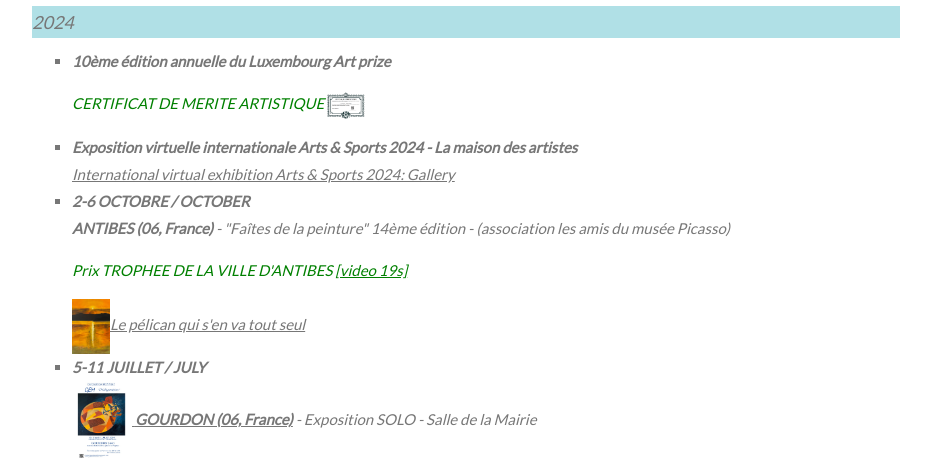
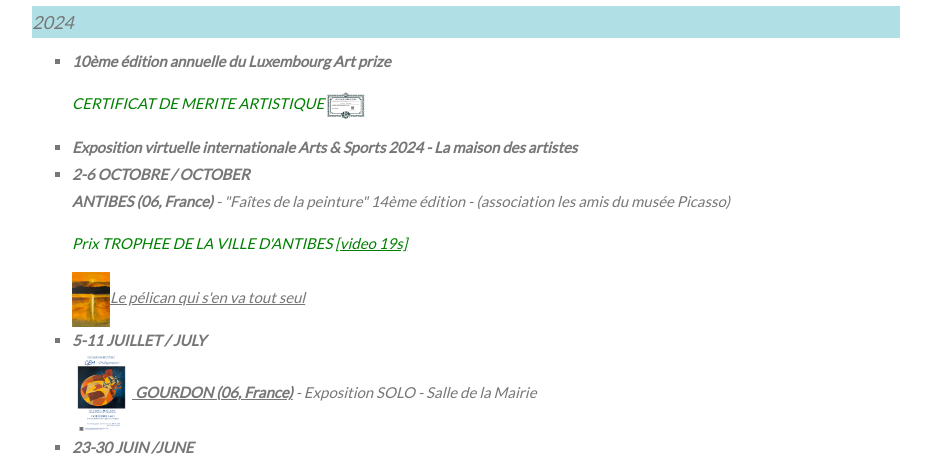
Before and after one commit to MichelEisenmann/gem-gallery, a PHP site: page /public/expositions.php in a window 1280 px wide. Shown: the part 414-874 px from the top of the page, without its empty margins (214-1145 px from the left). Run offline with PHP 8.4, Linux system fonts and the light colour scheme.

Commit message:
remove virtual exhibition link from MDA (lien n'existe plus)

```diff
--- a/htdocs/public/expositions.php
+++ b/htdocs/public/expositions.php
@@ -109,9 +109,6 @@ body, html {
 	    </a>
 		</li>
 		<li><b>Exposition virtuelle internationale Arts & Sports 2024 - La maison des artistes</b>
-		  <br><a href="https://www.lamaisondesartistes.fr/site/musee-virtuel-arts-et-sports-2024-galerie/?_nationalit=francaise&_dpartements=06" alt="Arts & Sports 2024" />
-		  International virtual exhibition Arts & Sports 2024: Gallery</a></br>
-
 		  </li>
 		<li><b>2-6 OCTOBRE / OCTOBER</b>
 		<br><b>ANTIBES (06, France)</b> - "Fa&icirc;tes de la peinture" 14ème édition - (association les amis du mus&eacute;e Picasso)</br>
```
